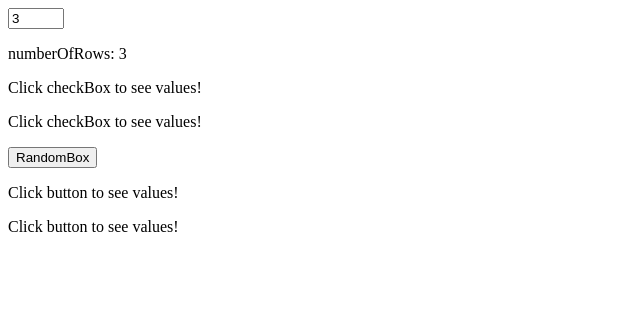
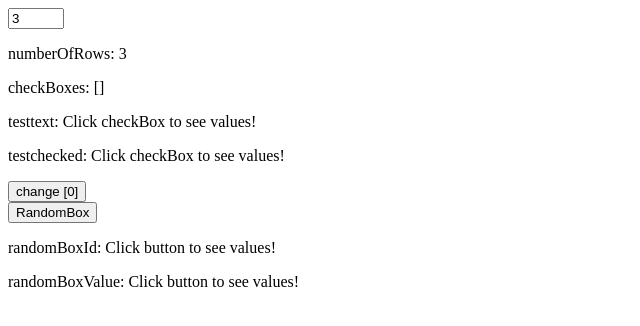
Before and after one commit to Laurenz-M/vue-basics, a Vue app: page / in a window 1280 px wide. Shown: the top 326 px of the page, without its empty margins (0-640 px from the left). Built offline with nearby package versions, Linux system fonts and the light colour scheme.

Commit message:
"reset" some functionality to make further modifications

```diff
--- a/src/hitTheCheckbox.vue
+++ b/src/hitTheCheckbox.vue
@@ -26,7 +26,8 @@ export default {
         this.checkRandomBox();
       } else {
         //alert('false');
-        this.checkBoxes[arrayIndex1][arrayIndex2].isChecked = false;
+        this.checkBoxes[arrayIndex1][arrayIndex2].isChecked = true;
+        //this.checkBoxes[arrayIndex1][arrayIndex2].isChecked = false;
       }
       //alert(checkedArgument);
     },
@@ -41,6 +42,9 @@ export default {
     randomInt(max) {
       return Math.floor(Math.random() * max);
     }, // return random integer
+    checkFirst() {
+      this.checkBoxes[0][0].isChecked = !this.checkBoxes[0][0].isChecked;
+    },
   },
   watch: {
     numberOfRows(number) {
@@ -72,26 +76,29 @@ export default {
     v-model="numberOfRows"
   />
   <p>numberOfRows: {{ numberOfRows }}</p>
-  <!--<p>{{ checkBoxes }}</p>-->
-  <p>{{ testtext }}</p>
-  <p>{{ testchecked }}</p>
+  <p>checkBoxes: {{ checkBoxes }}</p>
+  <p>testtext: {{ testtext }}</p>
+  <p>testchecked: {{ testchecked }}</p>
+  <button v-on:click="checkFirst">change [0]</button>
 
   <table class="gameTable">
     <tr v-for="checkBoxArray in checkBoxes">
       <td v-for="checkBox in checkBoxArray">
         <input
           class="bigCheckbox"
-          type="checkBox"
+          type="checkbox"
           v-bind:id="checkBox.id"
           v-bind:checked="checkBox.isChecked"
-          v-on:Click="checkBoxClickedFunc(checkBox.id, checkBox.isChecked)"
+          v-on:click="checkBoxClickedFunc(checkBox.id, checkBox.isChecked)"
         />
       </td>
     </tr>
   </table>
+  <!--checkBoxClickedFunc(checkBox.id,
+          checkBox.isChecked)-->
   <button v-on:Click="checkRandomBox">RandomBox</button>
-  <p>{{ randomBoxId }}</p>
-  <p>{{ randomBoxValue }}</p>
+  <p>randomBoxId: {{ randomBoxId }}</p>
+  <p>randomBoxValue: {{ randomBoxValue }}</p>
 </template>
 
 <style>
```
